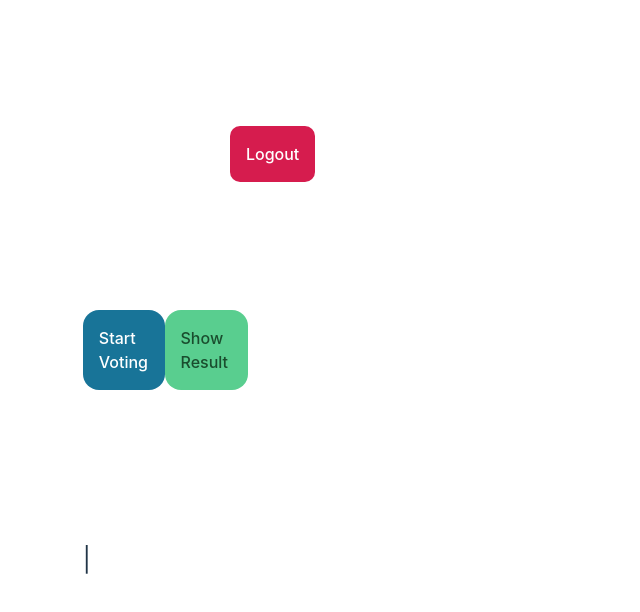
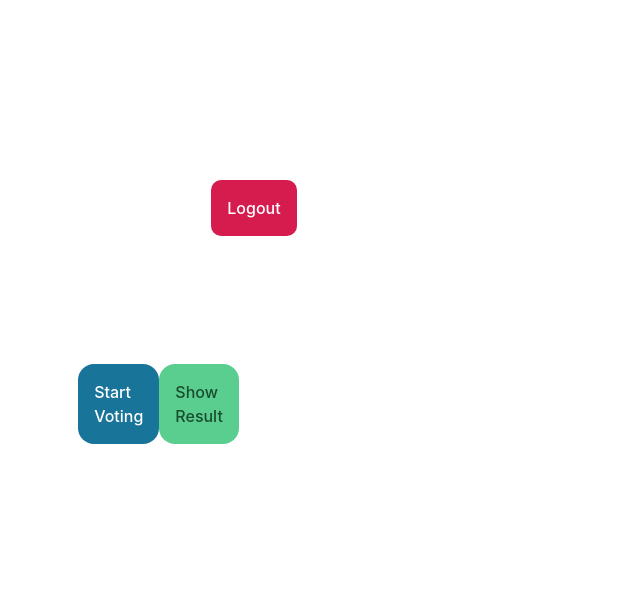
Before and after one commit to Rahulnayi04/dish-poll_ass, a React (Create React App) app: page /dashboard in a window 1280 px wide. Shown: the top 612 px of the page, without its empty margins (0-640 px from the left). Built offline with nearby package versions, Linux system fonts and the light colour scheme.

Commit message:
Removed TW

```diff
--- a/src/components/Dashboard.jsx
+++ b/src/components/Dashboard.jsx
@@ -23,7 +23,7 @@ function DashBoard() {
           </Link>
         </div>
         {/* welcome text on dashboard */}
-        <Typewriter
+        {/* <Typewriter
           options={{
             strings: [
               'Welcome To Dish Voting App!',
@@ -37,7 +37,7 @@ function DashBoard() {
             cursorClassName: styles.cursor,
             pauseFor: 2500,
           }}
-        />
+        /> */}
       </HomeWrapper>
     </div>
   )
```
Also changed, not shown: 1 other file (tests, documents, lock files or other folders).
